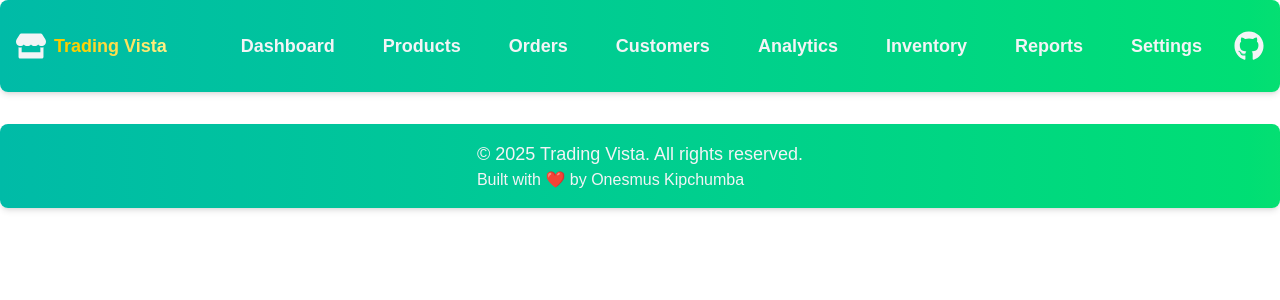
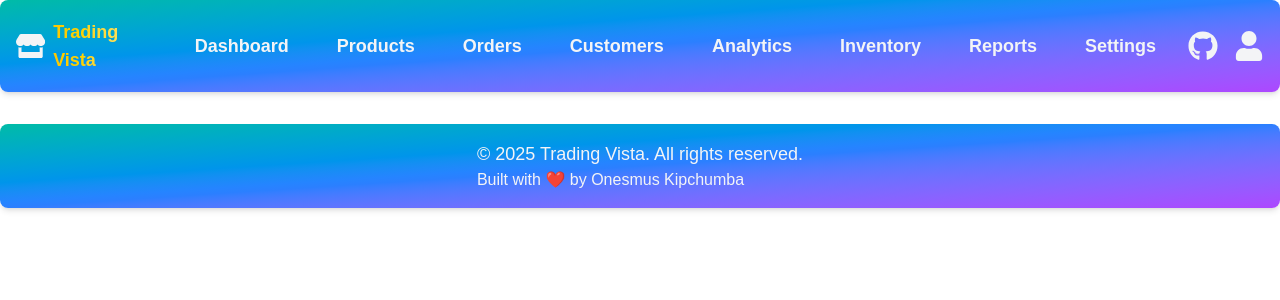
Before and after one commit to onesmuskipchumba0/trading-vista, a Next.js app: page / in a window 1280 px wide. Shown: the top 300 px of the page. Built offline with nearby package versions, Linux system fonts and the light colour scheme.

Commit message:
fix navbar

```diff
--- a/app/page.tsx
+++ b/app/page.tsx
@@ -1,10 +1,10 @@
+
 import Image from "next/image";
 import Navbar from "@/components/Navbar";
 
 export default function Home() {
   return (
     <div className="pl-12 pr-12 pt-4 font-[family-name:var(--font-geist-sans)]">
-
     </div>
   );
 }
--- a/components/Footer.tsx
+++ b/components/Footer.tsx
@@ -3,7 +3,7 @@ import { FaGithub } from 'react-icons/fa6'
 
 function Footer() {
   return (
-    <div className='flex flex-row items-center justify-center w-full p-4 gap-4 bg-gradient-to-r from-teal-500 to-green-400 shadow-md rounded-lg mt-4'>
+    <div className='flex flex-row items-center justify-center w-full p-4 gap-4 bg-gradient-to-br from-teal-500 via-blue-500 to-purple-500 shadow-md rounded-lg mt-4'>
         <div>
 
             <p className='text-gray-100 text-sm md:text-base lg:text-lg'>
--- a/components/Navbar.tsx
+++ b/components/Navbar.tsx
@@ -1,5 +1,5 @@
 import React from 'react'
-import { FaStore } from 'react-icons/fa';
+import { FaStore, FaUser } from 'react-icons/fa';
 import { FaGithub } from 'react-icons/fa6';
 
 function Navbar() {
@@ -19,7 +19,7 @@ function Navbar() {
         {name: "Settings", href: "/settings"},
     ]
   return (
-    <nav className='flex flex-row gap-4 itemms-center justify-center w-full p-4 bg-gradient-to-r from-teal-500 to-green-400 shadow-md rounded-lg'>
+    <nav className='flex flex-row gap-4 itemms-center justify-center w-full p-4 bg-gradient-to-br from-teal-500 via-blue-500 to-purple-500 shadow-md rounded-lg'>
         <a href="/" className="flex items-center gap-2 text-gray-100 hover:text-blue-500 transition-colors duration-200 mr-auto">
             <FaStore className='text-3xl text-gray-100'/>
             <span className="text-lg font-bold text-transparent bg-gradient-to-r from-yellow-400 to-yellow-200 bg-clip-text">Trading Vista</span>
@@ -33,9 +33,15 @@ function Navbar() {
           {element.name}
         </a>
       ))}
-      <a href="https://github.com/onesmuskipchumba0" className='flex items-center justify-center'>
-      <FaGithub className='text-3xl text-gray-100 hover:text-slate-800 transition-colors duration-200' />
-      </a>
+      <div className='flex flex-row items-center justify-center gap-4 ml-auto'>
+        <a href="https://github.com/onesmuskipchumba0" className='flex items-center justify-center'>
+        <FaGithub className='text-3xl text-gray-100 hover:text-slate-800 transition-colors duration-200' />
+        </a>
+        <a href="/login" className='flex items-center justify-center'>
+        <FaUser className='text-3xl text-gray-100 hover:text-slate-800 transition-colors duration-200' />
+        </a>
+
+      </div>
     </nav>
   )
 }
```
